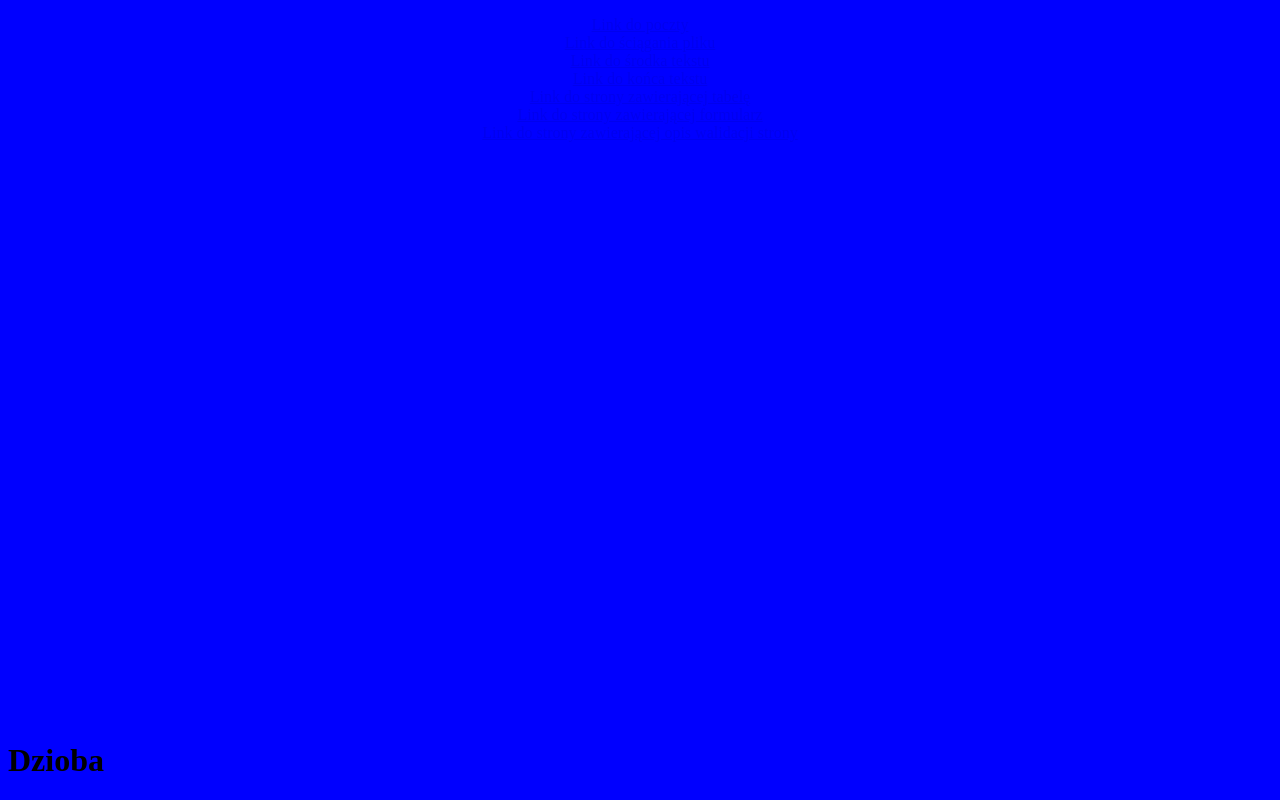
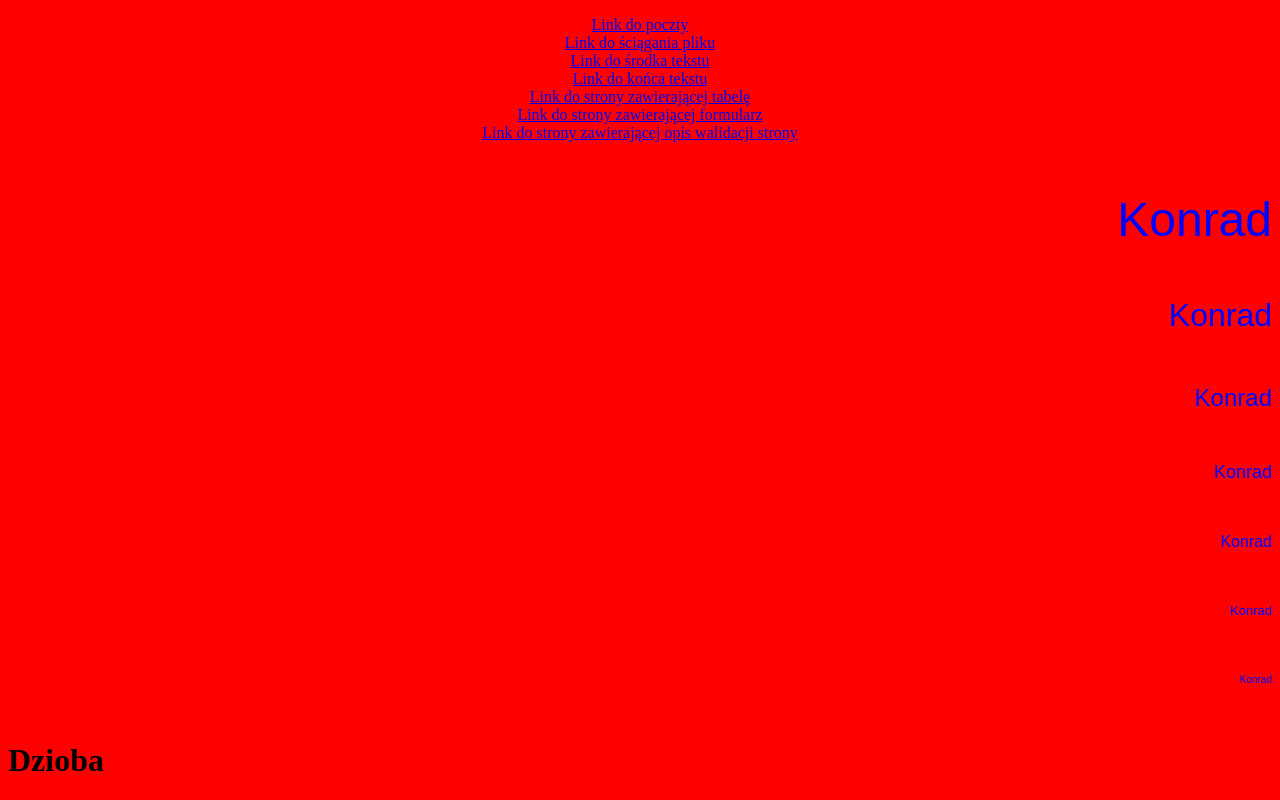
Before and after one commit to KonradDzioba/zadanie12, a plain HTML site: page start.html in a window 1280 px wide. Shown: the top 800 px of the page. Drawn offline with Linux system fonts and the light colour scheme.

Commit message:
Update start.html

```diff
--- a/start.html
+++ b/start.html
@@ -7,7 +7,7 @@
 			<META name="Author" content="Konrad Dzioba 2K" />
 			<title> Strona na Prac_witr_ap 2K_1 </title>
 		</head>
-		<body bgcolor="blue">
+		<body bgcolor="red">
 			<p align="center">
 			<a id="skok_poczatek"></a>
 			<A HREF="poczta_kokoszka.html"> Link do poczty </A> <br>
```
